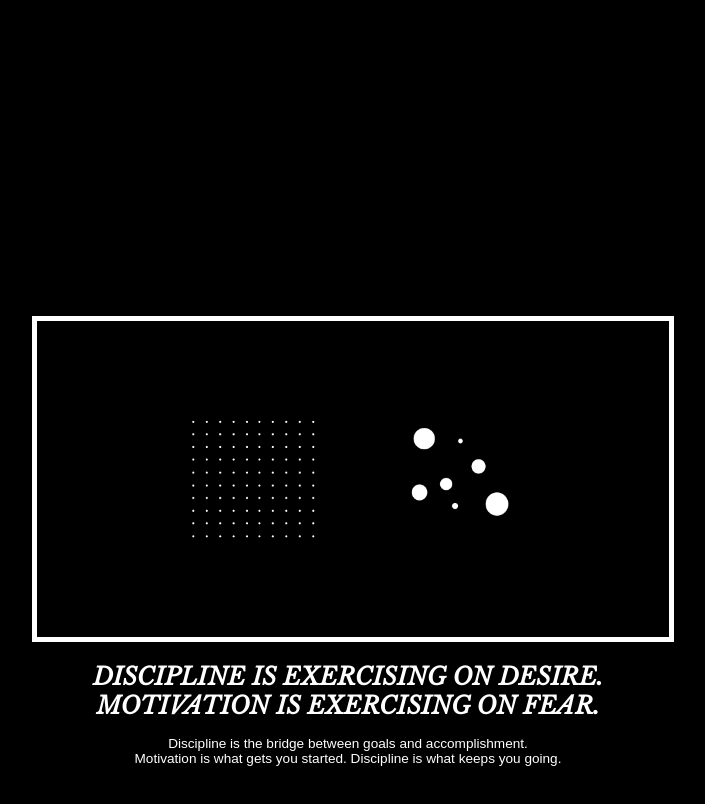
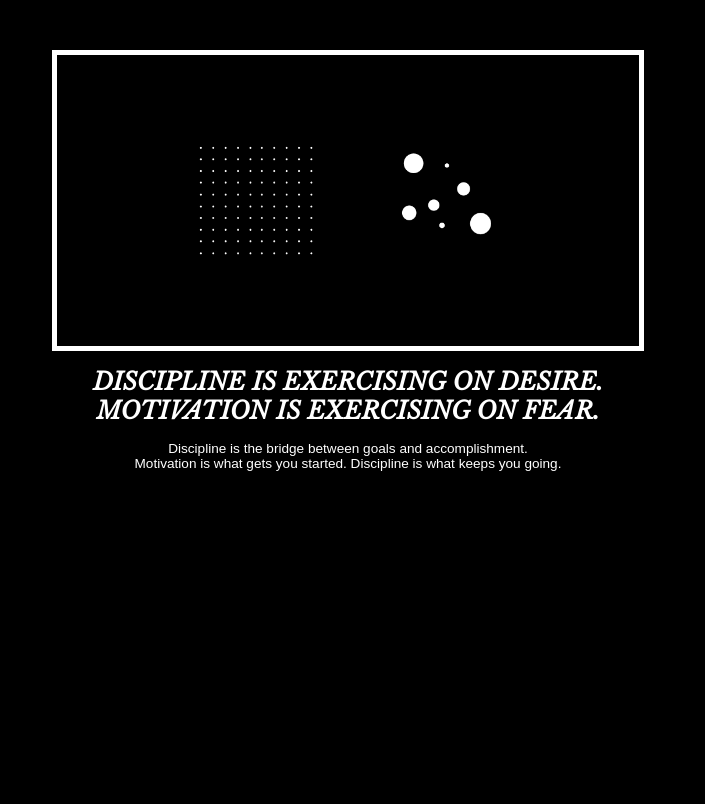
Before and after one commit to yeiddi/Motivational-Image, a plain HTML site: page index.html in a window 1280 px wide. Shown: the whole page, without its empty margins (292-997 px from the left). Drawn offline with nearby package versions, Linux system fonts and the light colour scheme.

Commit message:
Update style.css

```diff
--- a/style.css
+++ b/style.css
@@ -10,16 +10,20 @@ h1 {
 
 #motivational-picture {
   border: 5px solid white;
-  width: 100%;
+  display: block;
+  width: 50%;
+  margin-left: auto;
+  margin-right: auto;
 }
+
 html {
   background-color: black;
 }
 
 div {
-  margin: 25%;
-  width: 50%;
+  margin: 50px;
 }
+
 #small-text {
   color: white;
   font-family: sans-serif;
```
